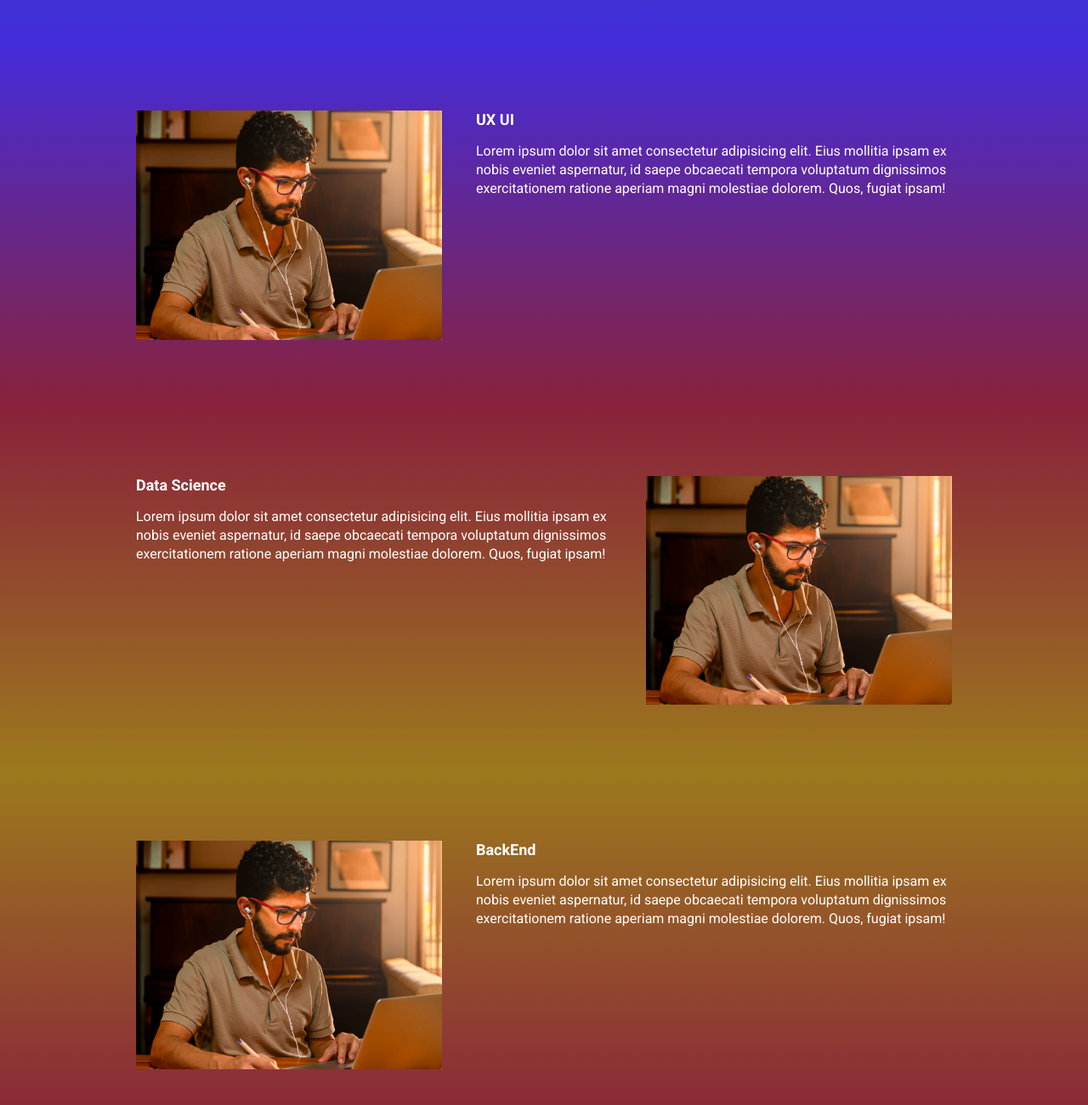
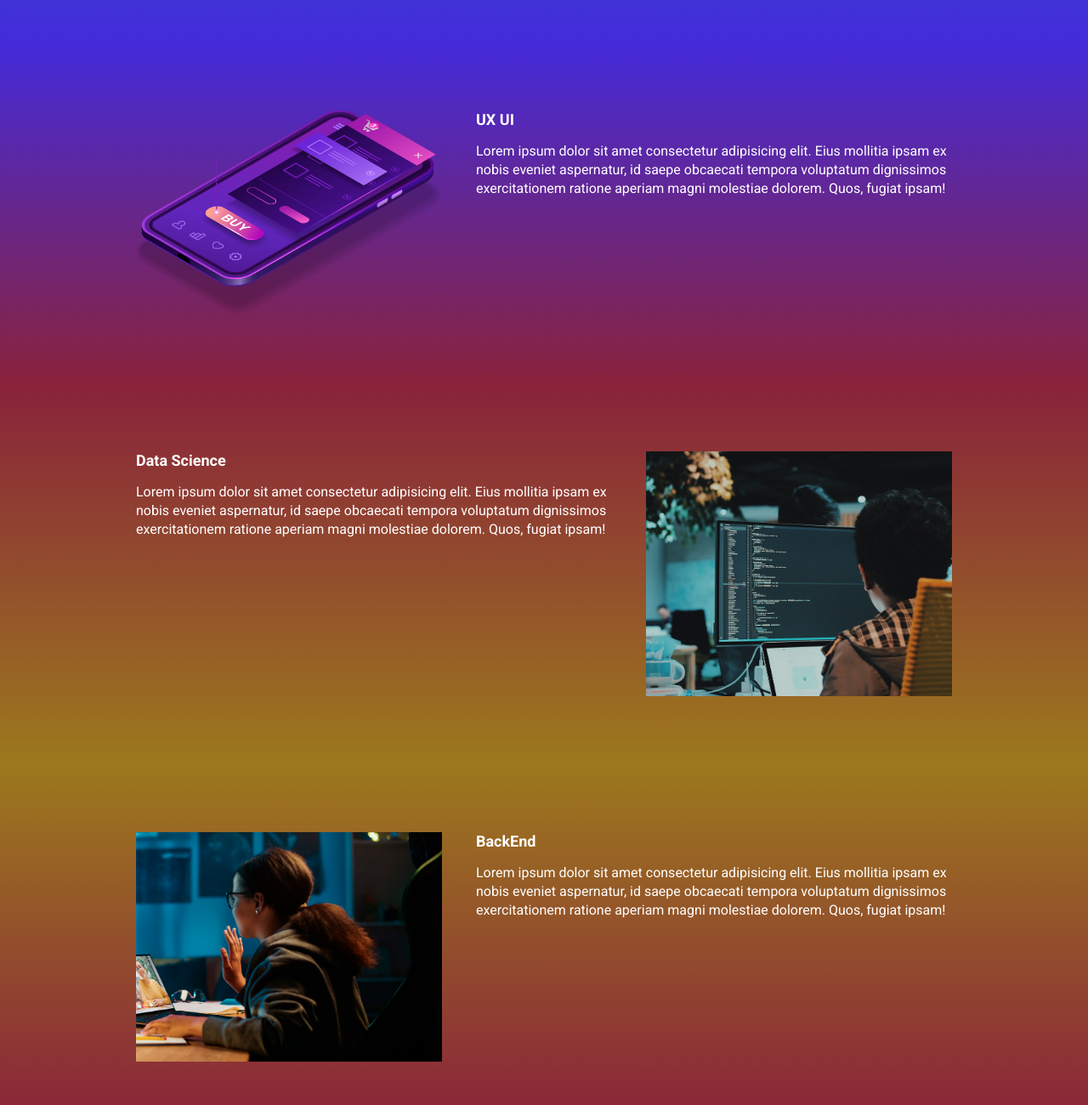
Before and after one commit to sezimarjr/ebac_tech_talks, a website built with Parcel: page src/index.html in a window 1280 px wide. Shown: the part 940-2240 px from the top of the page at 85% size. Built offline with nearby package versions, Linux system fonts and the light colour scheme.

Commit message:
atualizando secoes

```diff
--- a/src/index.html
+++ b/src/index.html
@@ -65,7 +65,7 @@
             molestiae dolorem. Quos, fugiat ipsam!
           </p>
         </div>
-        <img class="event__image" src="./images/frontend.png" alt="FRONT END" />
+        <img class="event__image" src="./images/ui-ux.png" alt="Front End" />
       </div>
     </section>
     <section class="event event--data-science">
@@ -79,7 +79,7 @@
             molestiae dolorem. Quos, fugiat ipsam!
           </p>
         </div>
-        <img class="event__image" src="./images/frontend.png" alt="FRONT END" />
+        <img class="event__image" src="./images/data.png" alt="Data Science" />
       </div>
     </section>
     <section class="event event--backend event--image-left">
@@ -93,7 +93,7 @@
             molestiae dolorem. Quos, fugiat ipsam!
           </p>
         </div>
-        <img class="event__image" src="./images/frontend.png" alt="FRONT END" />
+        <img class="event__image" src="./images/backend.png" alt="BackEnd" />
       </div>
     </section>
     <script src="https://unpkg.com/aos@next/dist/aos.js"></script>
```
